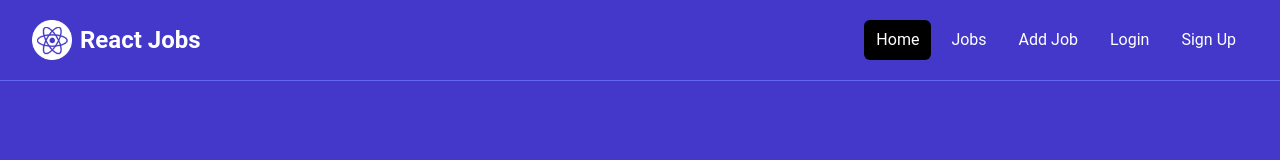
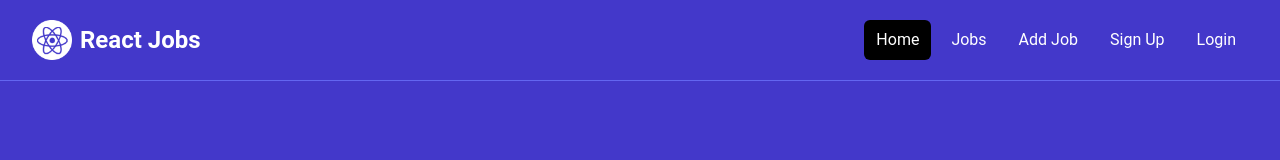
Before and after one commit to makuzaza/week6-cm2, a React (Vite) app in the folder frontend/: page / in a window 1280 px wide. Shown: the top 160 px of the page. Built offline with nearby package versions, Linux system fonts and the light colour scheme; no server answers.

Commit message:
feat(navbar): update navigation links

```diff
--- a/frontend/src/components/Navbar.jsx
+++ b/frontend/src/components/Navbar.jsx
@@ -33,13 +33,15 @@ const Navbar = () => {
                   Add Job
                 </NavLink>
 
+
+                <NavLink to="/signup" className={linkClass}>
+                  Sign Up
+                </NavLink>
+
                 <NavLink to="/login" className={linkClass}>
                   Login
                 </NavLink>
 
-                <NavLink to="/signup" className={linkClass}>
-                  Sign Up
-                </NavLink>
               </div>
             </div>
           </div>
```
